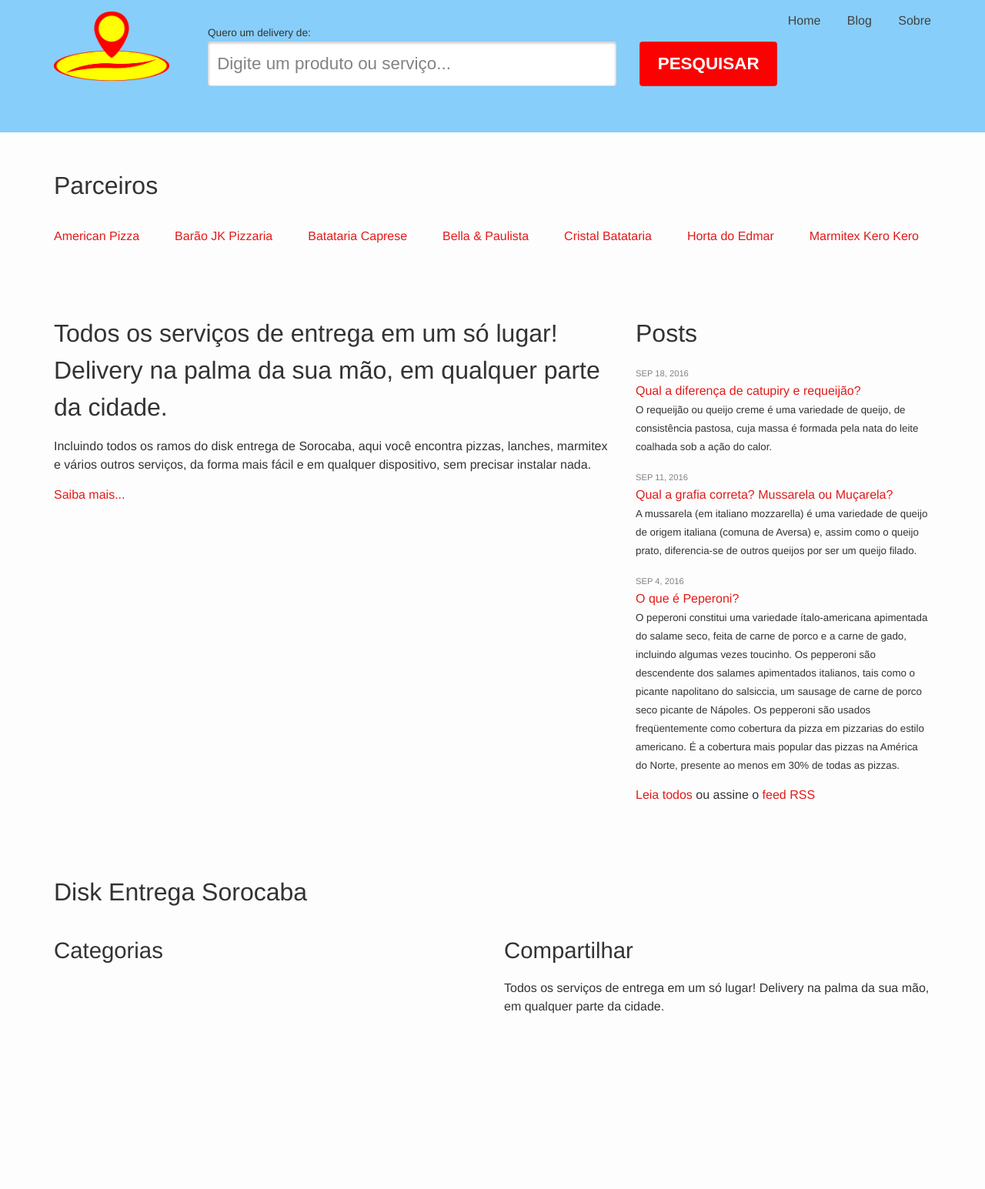
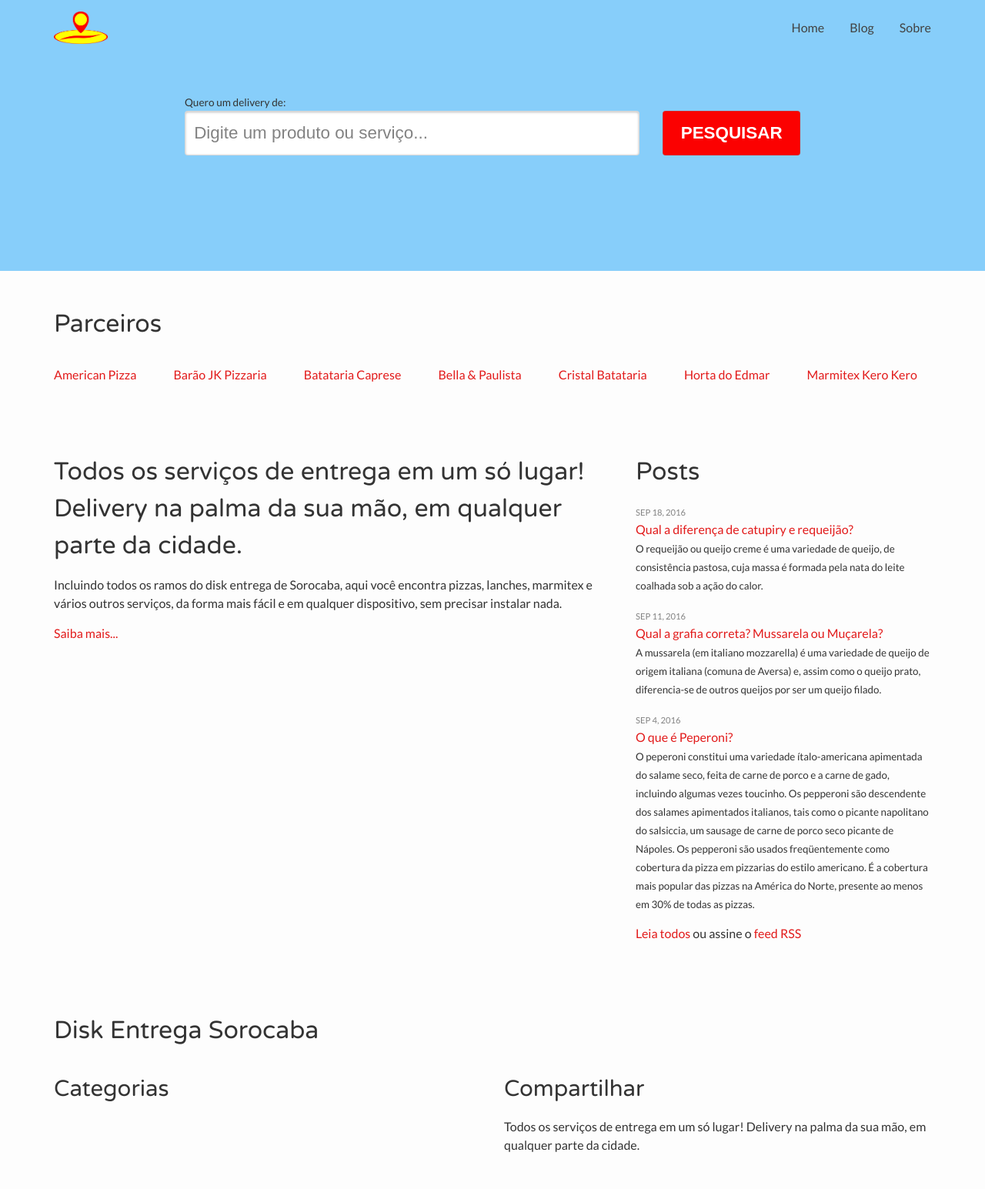
Before and after one commit to DiskEntregaSorocaba/diskentregasorocaba.github.io, a Jekyll site: the page built from index.html, in a window 1280 px wide. Shown: the whole page at 77% size. Built offline with Jekyll 4.4.1, drawn with Linux system fonts in a browser that asks for light colours; before the commit the page ends 1365 px from its top, so only the background shows below that.

Commit message:
Refinamento no layout da busca e novas fontes

```diff
--- a/_includes/head.html
+++ b/_includes/head.html
@@ -5,7 +5,7 @@
 
   <title>{% if page.title %}{{ page.title | escape }}{% else %}{{ site.title | escape }}{% endif %}</title>
   <meta name="description" content="{% if page.excerpt %}{{ page.excerpt | strip_html | strip_newlines | truncate: 160 }}{% else %}{{ site.description }}{% endif %}">
-
+  <link href="https://fonts.googleapis.com/css?family=Lato|Varela+Round" rel="stylesheet">
   <link rel="stylesheet" href="{{ "/css/main.css" | prepend: site.baseurl }}">
   <link rel="canonical" href="{{ page.url | replace:'index.html','' | prepend: site.baseurl | prepend: site.url }}">
   <link rel="alternate" type="application/rss+xml" title="{{ site.title }}" href="{{ "/feed.xml" | prepend: site.baseurl | prepend: site.url }}">
--- a/_includes/header.html
+++ b/_includes/header.html
@@ -1,9 +1,9 @@
 <header class="site-header">
 
-  <div class="wrapper" data-grid="spacing row nowrap justify">
+  <div class="wrapper" data-grid="spacing row nowrap center justify">
 
     <div data-cell="center">
-      <a class="site-title" href="{{ site.baseurl }}/"><img src="{{ '/img/logo-des.png' | prepend: site.baseurl }}" alt="{{ site.title }}" width="150"></a>
+      <a class="site-title" href="{{ site.baseurl }}/"><img src="{{ '/img/logo-des.png' | prepend: site.baseurl }}" alt="{{ site.title }}" width="70"></a>
     </div>
 
     <nav class="site-nav" data-cell="shrink">
@@ -29,8 +29,9 @@
 
 </header>
 
-<div class="page-content section-search">
-  <form action="" method="get" class="wrapper search-form">
+<div class="section-search">
+  <form action="" method="get" class="search-form">
+    <div class="search-form-inner">
       <label for="search">Quero um delivery de:</label>
       <div data-grid="row nowrap spacing end">
         <div data-cell="">
@@ -40,8 +41,9 @@
           <button>Pesquisar</button>
         </div>
       </div>
+    </div>
   </form>
-  <div class="search-results-container">
-    <div class="wrapper search-results"></div>
+  <div class="wrapper search-results-container">
+    <div class="page-content search-results"></div>
   </div>
 </div>
--- a/_sass/_grid.sass
+++ b/_sass/_grid.sass
@@ -91,13 +91,14 @@
 
     +variant(cols-2)
         flex-wrap: wrap
+        justify-content: space-between
 
         > *
             display: inline-block
 
             +media-greater($on-palm)
-                flex-basis: 40%
-                width: 40%
+                flex-basis: 50%
+                max-width: 50%
 
                 &:nth-child(odd)
                     margin-left: 0 !important
--- a/_sass/_layout.sass
+++ b/_sass/_layout.sass
@@ -60,59 +60,6 @@
             padding: 15px
             color: $text-color
 
-
-.section-search
-    background-color: lightskyblue
-    padding: $spacing-unit * 4 0 $spacing-unit * 2
-
-.search-form
-    position: relative
-    max-width: $on-laptop
-    margin: auto
-
-    input, select, textarea, button
-        font-size: $base-font-size * 1.4
-
-        +media-query($on-palm)
-            font-size: $base-font-size
-            button
-            font-size: $small-font-size
-
-.search-results-container
-    margin-top: $spacing-unit
-    background-color: $grey-color-light
-    &:before
-        content: ''
-        display: table
-
-.search-results
-    .resultado
-        padding: $spacing-unit / 2
-        background-color: #fff
-        border-radius: 4px
-        box-shadow: 0 2px 3px 0 rgba($grey-color, .1)
-        margin-bottom: $spacing-unit
-        animation: getup .5s forwards ease-in-out
-        @for $i from 1 through 10
-            &:nth-of-type(#{$i})
-                animation-duration: .5s * $i
-    .title
-        margin-top: 0
-        line-height: 1
-    .logo
-        max-width: 175px
-    .meta
-        color: $grey-color
-
-@keyframes getup
-    0%
-        opacity: 0
-        transform: translateY(100px)
-    100%
-        opacity: 1
-        transform: translateY(0)
-
-
 .site-footer
     padding: $spacing-unit 0
 
@@ -135,3 +82,78 @@
 .post-header
 .post-title
 .post-content
+
+
+
+.section-search
+    background-color: lightskyblue
+    padding: $spacing-unit * 4 $spacing-unit / 2 $spacing-unit * 2
+
+.search-form
+    position: relative
+    max-width: $on-laptop
+    margin: auto
+
+    input, select, textarea, button
+        font-size: $base-font-size * 1.4
+
+        +media-query($on-palm)
+            font-size: $base-font-size
+            button
+            font-size: $small-font-size
+
+$search-results-color: rgba(black, .1)
+
+.search-results-container
+    display: table
+    margin-top: $spacing-unit
+    position: relative
+    border-radius: 6px
+    &.active
+        background-color: $search-results-color
+        animation: getup .3s forwards ease-in-out
+        &:before
+            content: ''
+            display: table
+            position: absolute
+            top: -1em
+            left: 20%
+            border-style: solid
+            border-width: 0 1em 1em
+            border-color: transparent transparent $search-results-color
+
+.search-results
+    > p
+        color: #fff
+    .resultado
+        padding: $spacing-unit / 2
+        background-color: rgba(#fff, .7)
+        color: $text-color
+        border-radius: 4px
+        box-shadow: 0 2px 3px 0 rgba($grey-color, .1)
+        margin-bottom: $spacing-unit
+        animation: getup .5s forwards ease-in-out
+        +media-greater($on-palm)
+            max-width: 48.8%
+        @for $i from 1 through 10
+            &:nth-of-type(#{$i})
+                animation-duration: .5s * $i
+    .title
+        margin-top: 0
+        line-height: 1
+    .logo
+        margin-right: $spacing-unit
+        +media-greater($on-palm)
+            max-width: 160px
+            padding: $spacing-unit / 2
+            background-color: #fff
+    .meta
+        color: $grey-color
+
+@keyframes getup
+    0%
+        opacity: 0
+        transform: translateY(100px)
+    100%
+        opacity: 1
+        transform: translateY(0)
--- a/_sass/_vars.sass
+++ b/_sass/_vars.sass
@@ -1,6 +1,6 @@
-$base-font-family: "Helvetica Neue", Helvetica, Arial, sans-serif
-$base-title-family: "Helvetica Neue", Helvetica, Arial, sans-serif
-$page-title-family: "Helvetica Neue", Helvetica, Arial, sans-serif
+$base-font-family: 'Lato', sans-serif
+$base-title-family: 'Varela Round', sans-serif
+$page-title-family: 'Varela Round', sans-serif
 $base-font-weight: 400
 $base-font-size:   16px
 $small-font-size:  $base-font-size * 0.875
```
Also changed, not shown: js/search.coffee (+14 -6 lines). Lines whose indentation alone changed are shown as unchanged.
